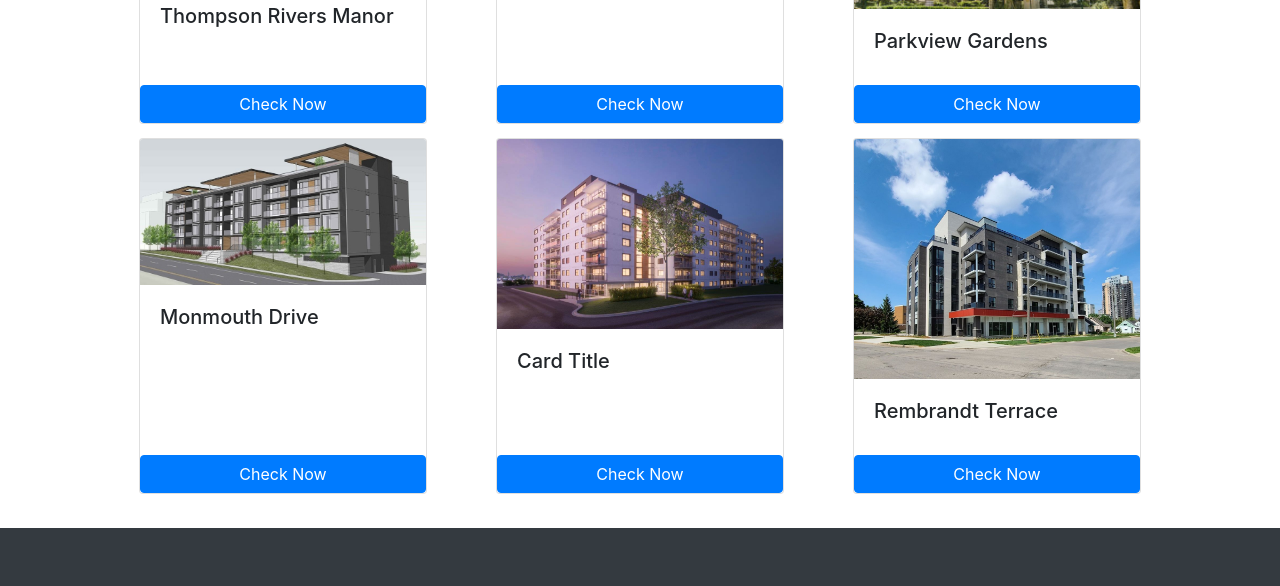
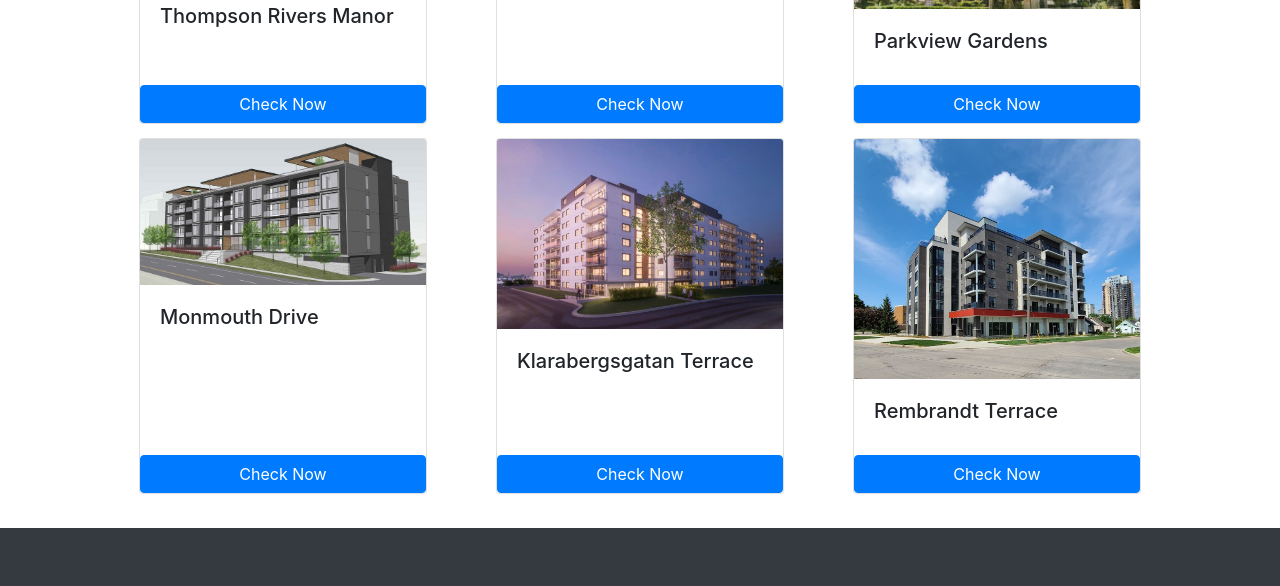
Before and after one commit to vikaskamana1/mist-a.github.io, a plain HTML site: page index.html in a window 1280 px wide. Shown: the part 854-1440 px from the top of the page. Drawn offline with nearby package versions, Linux system fonts and the light colour scheme.

Commit message:
Update index.html

```diff
--- a/index.html
+++ b/index.html
@@ -115,7 +115,7 @@
       </div>
       <div class="card" style="width: 18rem;"><img class="card-img-top" src="./images/res5.jpg" alt="Card image cap">
         <div class="card-body">
-          <div class="card-title h5">Card Title</div>
+          <div class="card-title h5">Klarabergsgatan Terrace</div>
 
         </div>
 <button type="button" class="btn btn-primary">Check Now</button>
```
